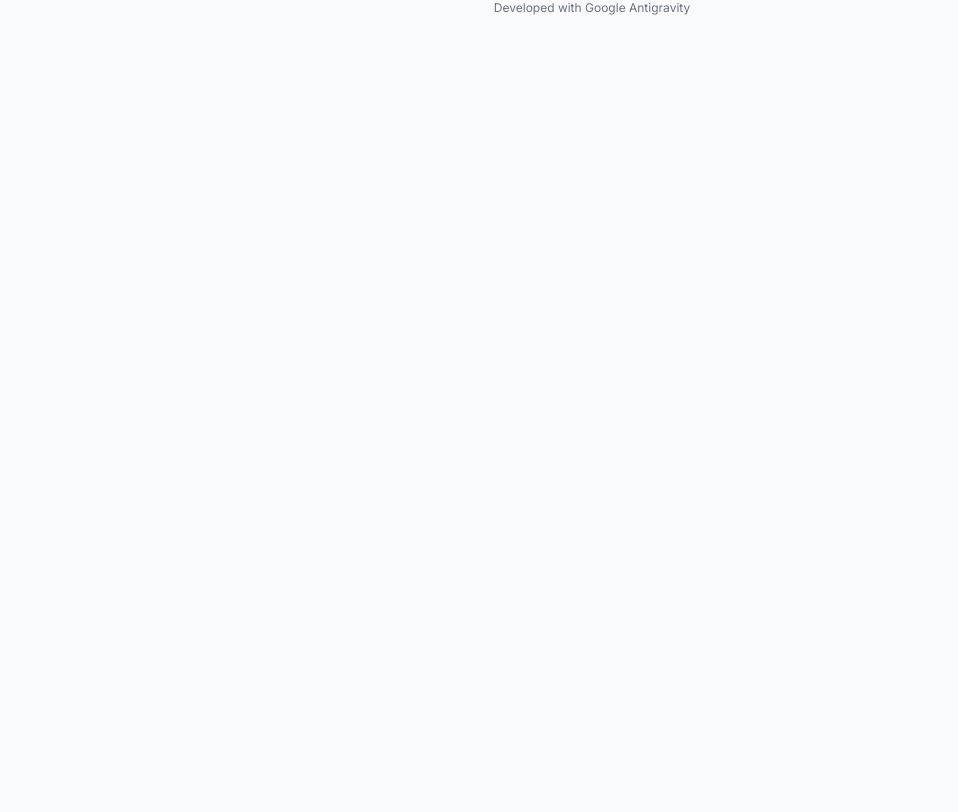
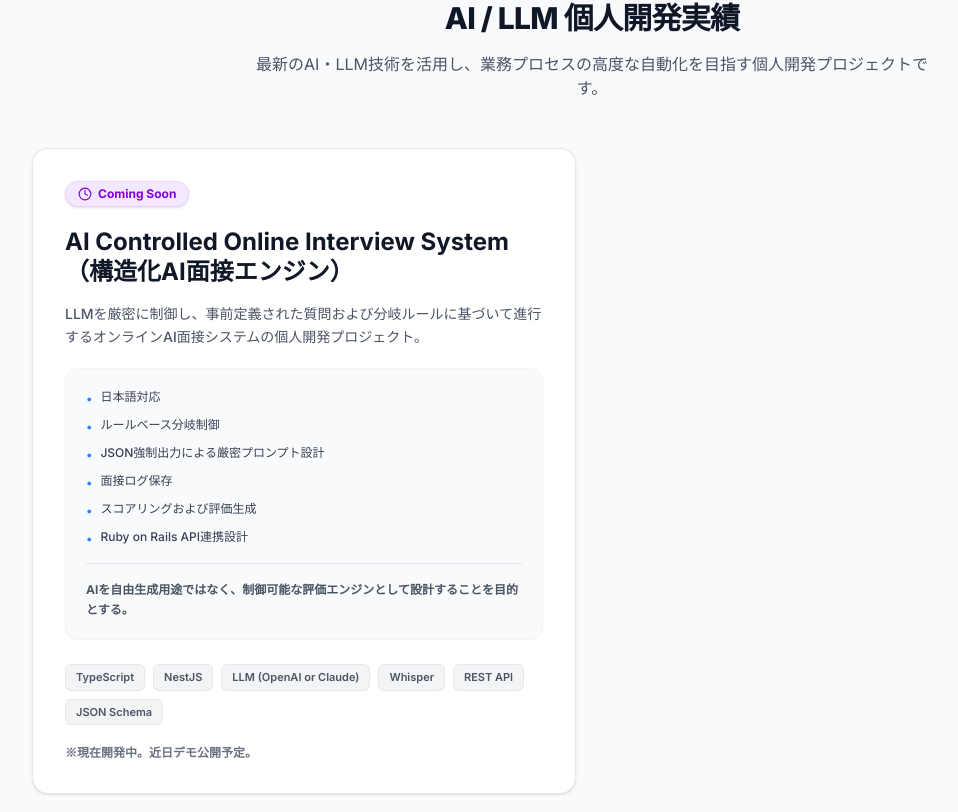
Before and after one commit to hirofumitorato/PORTFOLIO, a Next.js app: page /portfolio in a window 1280 px wide. Shown: the part 1288-2100 px from the top of the page, without its empty margins (48-1006 px from the left). Before the commit the page ends 1336 px from the top, so only its background shows below. Built offline with nearby package versions, Linux system fonts and the light colour scheme.

Commit message:
Add coming soon section for AI online interview project

```diff
--- a/src/app/portfolio/page.tsx
+++ b/src/app/portfolio/page.tsx
@@ -1,4 +1,4 @@
-import { ExternalLink, Github } from "lucide-react";
+import { ExternalLink, Github, Clock } from "lucide-react";
 
 export const metadata = {
     title: "Projects | Torato Hirofumi",
@@ -49,6 +49,25 @@ export default function Portfolio() {
         }
     ];
 
+    const comingSoonProjects = [
+        {
+            id: "cs-1",
+            title: "AI Controlled Online Interview System（構造化AI面接エンジン）",
+            description: "LLMを厳密に制御し、事前定義された質問および分岐ルールに基づいて進行するオンラインAI面接システムの個人開発プロジェクト。",
+            features: [
+                "日本語対応",
+                "ルールベース分岐制御",
+                "JSON強制出力による厳密プロンプト設計",
+                "面接ログ保存",
+                "スコアリングおよび評価生成",
+                "Ruby on Rails API連携設計"
+            ],
+            purpose: "AIを自由生成用途ではなく、制御可能な評価エンジンとして設計することを目的とする。",
+            tags: ["TypeScript", "NestJS", "LLM (OpenAI or Claude)", "Whisper", "REST API", "JSON Schema"],
+            note: "※現在開発中。近日デモ公開予定。"
+        }
+    ];
+
     return (
         <div className="container mx-auto px-4 py-20 max-w-6xl">
             <div className="text-center mb-16">
@@ -59,7 +78,8 @@ export default function Portfolio() {
                 </p>
             </div>
 
-            <div className="grid gap-8 lg:grid-cols-2">
+            {/* 既存のプロジェクト実装 */}
+            <div className="grid gap-8 lg:grid-cols-2 mb-24">
                 {projects.map((project) => (
                     <div
                         key={project.id}
@@ -100,6 +120,68 @@ export default function Portfolio() {
                     </div>
                 ))}
             </div>
+
+            {/* AI / LLM 個人開発実績 (Coming Soon) */}
+            <div className="border-t border-gray-200 pt-20">
+                <div className="text-center mb-12">
+                    <h2 className="text-3xl font-extrabold tracking-tight text-gray-900 mb-4">AI / LLM 個人開発実績</h2>
+                    <p className="text-gray-600 max-w-2xl mx-auto">
+                        最新のAI・LLM技術を活用し、業務プロセスの高度な自動化を目指す個人開発プロジェクトです。
+                    </p>
+                </div>
+
+                <div className="grid gap-8 lg:grid-cols-2">
+                    {comingSoonProjects.map((project) => (
+                        <div
+                            key={project.id}
+                            className="flex flex-col rounded-2xl border border-gray-200 bg-white p-8 shadow-sm transition-all hover:shadow-md hover:-translate-y-1 relative overflow-hidden"
+                        >
+                            {/* Coming Soon バッジ */}
+                            <div className="mb-5 inline-flex items-center gap-1.5 rounded-full bg-purple-100 px-3 py-1 text-xs font-bold text-purple-700 w-fit border border-purple-200 shadow-sm">
+                                <Clock size={14} />
+                                Coming Soon
+                            </div>
+
+                            <h3 className="text-2xl font-bold text-gray-900 mb-4 leading-tight">{project.title}</h3>
+
+                            <p className="text-gray-600 mb-5 text-sm leading-relaxed font-medium">
+                                {project.description}
+                            </p>
+
+                            <div className="mb-6 bg-gray-50 rounded-xl p-5 border border-gray-100 flex-grow">
+                                <ul className="text-gray-700 text-xs space-y-2.5 mb-4 font-medium">
+                                    {project.features.map((feature, idx) => (
+                                        <li key={idx} className="flex items-start gap-2">
+                                            <span className="text-blue-500 mt-0.5">•</span>
+                                            <span>{feature}</span>
+                                        </li>
+                                    ))}
+                                </ul>
+                                <div className="pt-4 border-t border-gray-200">
+                                    <p className="text-gray-600 text-xs font-bold leading-relaxed">
+                                        {project.purpose}
+                                    </p>
+                                </div>
+                            </div>
+
+                            <div className="mt-auto">
+                                <div className="flex flex-wrap gap-2 mb-5">
+                                    {project.tags.map((tag) => (
+                                        <span key={tag} className="rounded-md bg-gray-100 border border-gray-200 px-2.5 py-1 text-[11px] font-semibold text-gray-600">
+                                            {tag}
+                                        </span>
+                                    ))}
+                                </div>
+
+                                <div className="text-xs font-bold text-gray-500 mt-4 flex items-center justify-between">
+                                    <span>{project.note}</span>
+                                    {/* 詳細ページはないためリンクは非表示。将来追加可能なスペース */}
+                                </div>
+                            </div>
+                        </div>
+                    ))}
+                </div>
+            </div>
         </div>
     );
 }
```
